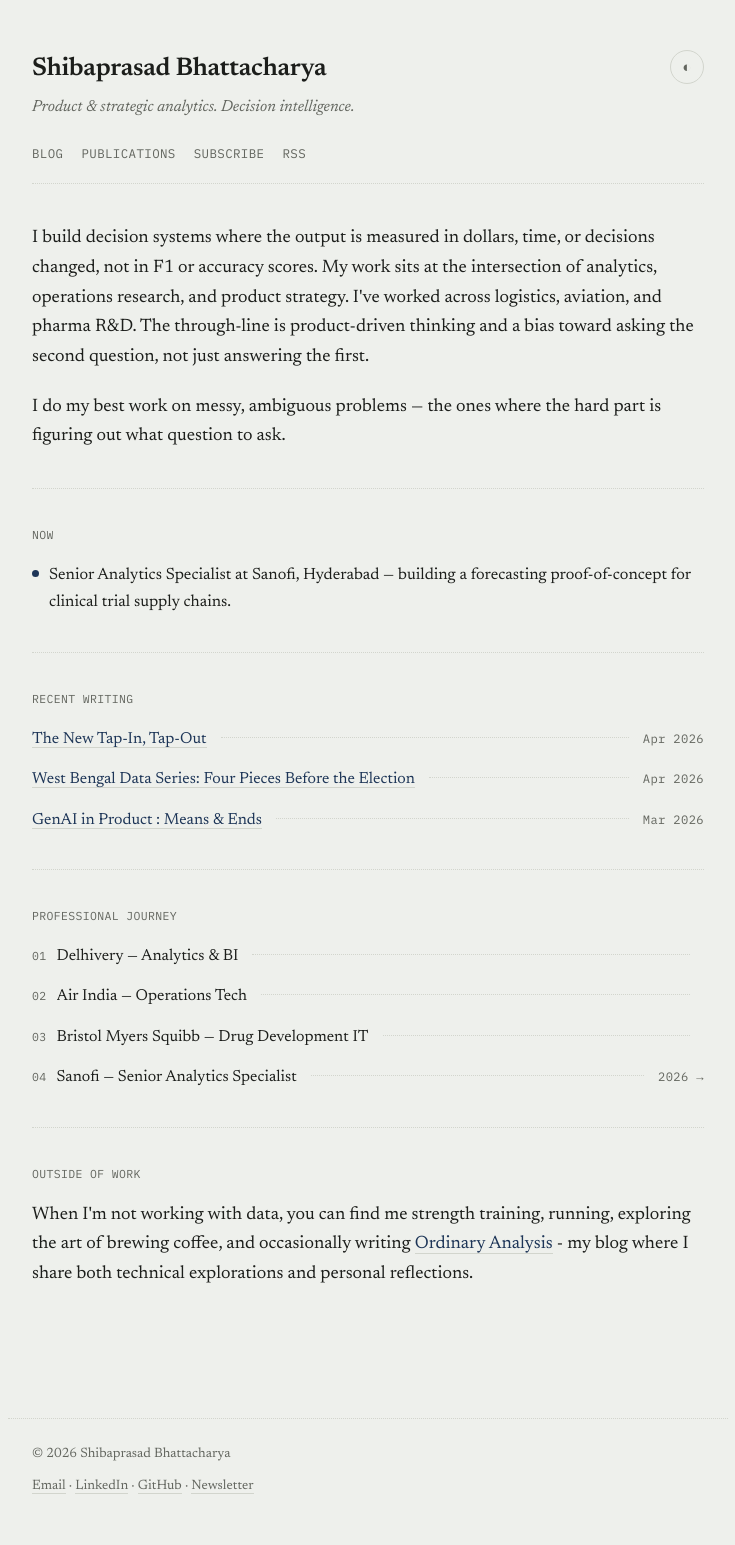
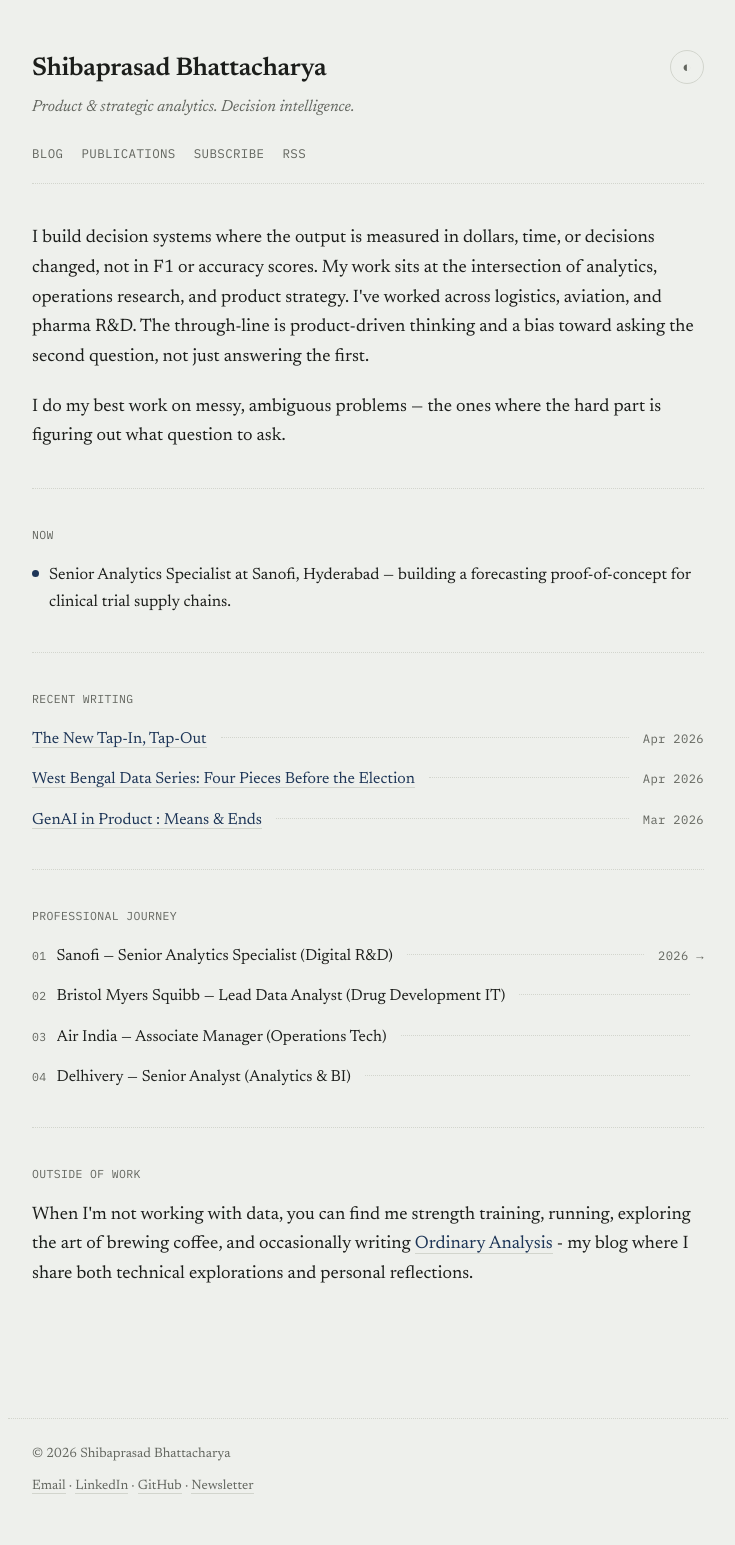
Before and after one commit to shibaprasadb/shibaprasadb.github.io, a Jekyll site: the page built from index.html, in a window 1280 px wide. Shown: the whole page, without its empty margins (272-1007 px from the left). Built offline with Jekyll 4.4.1, drawn with Linux system fonts in a browser that asks for light colours.

Commit message:
Update professional journey order

```diff
--- a/index.html
+++ b/index.html
@@ -36,27 +36,27 @@ description: "Product & strategic analytics. Decision intelligence."
     <span class="label">Professional journey</span>
     <div class="entry">
       <span class="idx mono">01</span>
-      <span class="title">Delhivery — Analytics &amp; BI</span>
+      <span class="title">Sanofi — Senior Analytics Specialist (Digital R&amp;D)</span>
       <span class="fill"></span>
-      <span class="meta mono"></span>
+      <span class="meta mono">2026 →</span>
     </div>
     <div class="entry">
       <span class="idx mono">02</span>
-      <span class="title">Air India — Operations Tech</span>
+      <span class="title">Bristol Myers Squibb — Lead Data Analyst (Drug Development IT)</span>
       <span class="fill"></span>
       <span class="meta mono"></span>
     </div>
     <div class="entry">
       <span class="idx mono">03</span>
-      <span class="title">Bristol Myers Squibb — Drug Development IT</span>
+      <span class="title">Air India — Associate Manager (Operations Tech)</span>
       <span class="fill"></span>
       <span class="meta mono"></span>
     </div>
     <div class="entry">
       <span class="idx mono">04</span>
-      <span class="title">Sanofi — Senior Analytics Specialist</span>
+      <span class="title">Delhivery — Senior Analyst (Analytics &amp; BI)</span>
       <span class="fill"></span>
-      <span class="meta mono">2026 →</span>
+      <span class="meta mono"></span>
     </div>
   </section>
 
```
